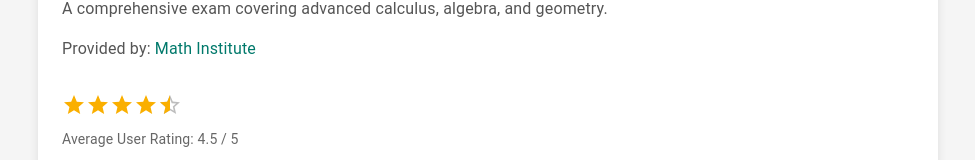
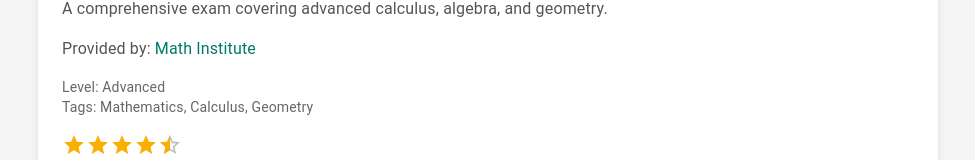
Before and after one commit to SAD-Enjoyers/SAD_Frontend, a React (Vite) app: page /ExamPreview in a window 1280 px wide. Shown: the part 118-278 px from the top of the page, without its empty margins (152-1127 px from the left). Built offline with nearby package versions, Linux system fonts and the light colour scheme.

Commit message:
Added tags and the level

```diff
--- a/src/features/Auth/Exams/ExamPreview/ExamPreview.jsx
+++ b/src/features/Auth/Exams/ExamPreview/ExamPreview.jsx
@@ -78,6 +78,8 @@ const selectedExam = {
     { id: 2, title: "Solve the integral of x^2 dx." },
     { id: 3, title: "Prove that every group of prime order is cyclic." },
   ],
+  level: "Advanced", // Added level
+  tags: ["Mathematics", "Calculus", "Geometry"], // Added tags
 };
 
 const mockComments = [
@@ -140,6 +142,12 @@ function ExamPreview() {
               {selectedExam.provider}
             </Link>
           </SubTitle>
+          <Typography variant="body2" color="text.secondary">
+            Level: {selectedExam.level} {/* Display level */}
+          </Typography>
+          <Typography variant="body2" color="text.secondary">
+            Tags: {selectedExam.tags.join(", ")} {/* Display tags */}
+          </Typography>
           <Rating
             value={staticAverageRating}
             readOnly
```
